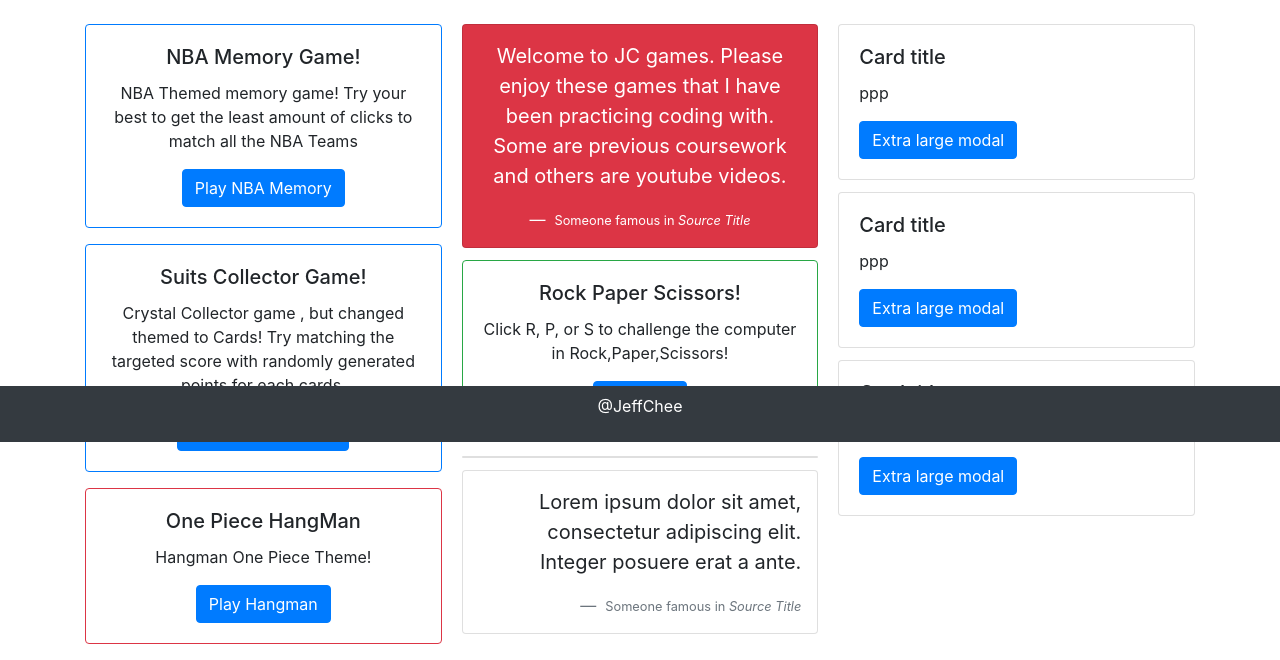
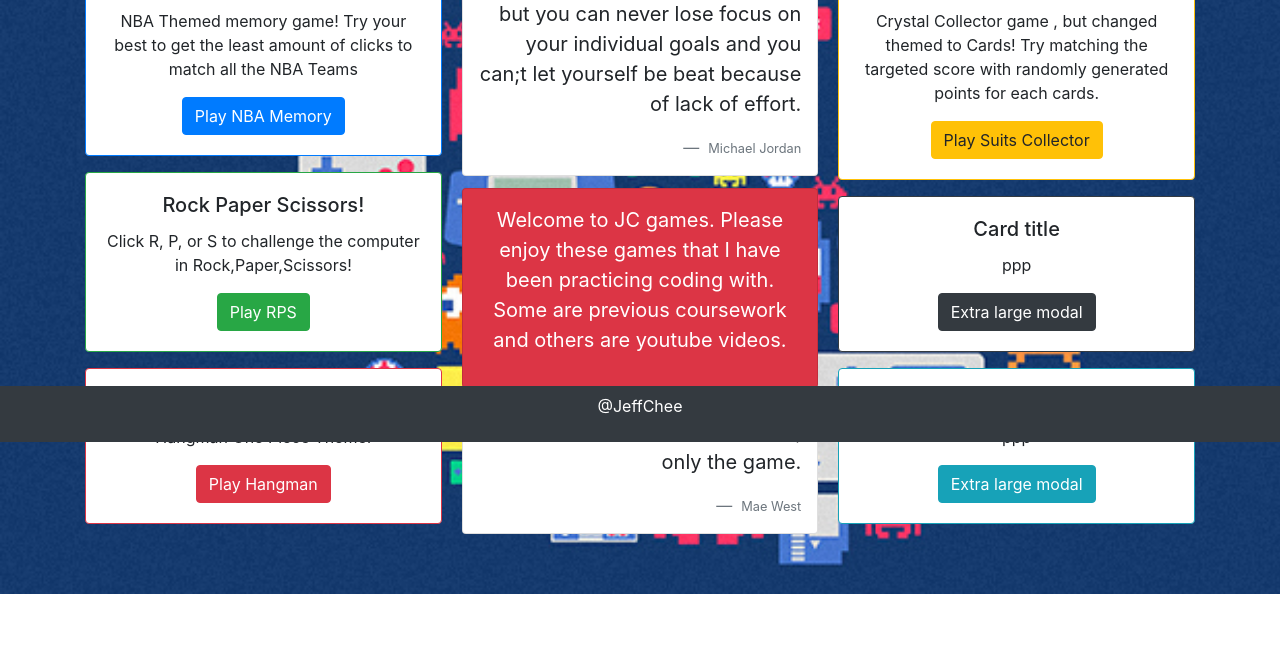
Before and after one commit to jeffchee/jcgames, a plain HTML site: page index.html in a window 1280 px wide. Shown: the part 358-1018 px from the top of the page. After the commit the page ends 952 px from the top, so only its background shows below. Drawn offline with nearby package versions, Linux system fonts and the light colour scheme.

Commit message:
added quotes/suit collector game

```diff
--- a/index.html
+++ b/index.html
@@ -13,7 +13,7 @@
 
 <body>
 
-    <div class="jumbotron jumbotron-fluid ">
+    <div class="jumbotron jumbotron-fluid" style="margin:5px">
         <div class="container">
             <h1 class="display-4 float-left" style=" position: absolute; bottom: 8px; left: 16px ; ">
                 Jche3Games</h1>
@@ -30,8 +30,8 @@
                     <h5 class="card-title">NBA Memory Game!</h5>
                     <p class="card-text">NBA Themed memory game! Try your best to get the least amount of clicks to
                         match all the NBA Teams</p>
-                    <button type="button" class="btn btn-primary" data-toggle="modal"
-                        data-target=".NBAMemory ">Play NBA Memory</button>
+                    <button type="button" class="btn btn-primary" data-toggle="modal" data-target=".NBAMemory ">Play NBA
+                        Memory</button>
                     <div class="modal fade NBAMemory" tabindex="-1" role="dialog"
                         aria-labelledby="myExtraLargeModalLabel" aria-hidden="true">
                         <div class="modal-dialog modal-xl">
@@ -44,65 +44,11 @@
                     </div>
                 </div>
             </div>
-            <div class="card border-primary mb-3 text-center">
-                    <!-- <img src="..." class="card-img-top" alt="..."> -->
-                    <div class="card-body ">
-                        <h5 class="card-title">Suits Collector Game!</h5>
-                        <p class="card-text">Crystal Collector game , but changed themed to Cards! Try matching the targeted score with randomly generated points for each cards.</p>
-                        <button type="button" class="btn btn-primary" data-toggle="modal"
-                            data-target=".SuitCollector">Play Suits Collector</button>
-                        <div class="modal fade SuitCollector" tabindex="-1" role="dialog"
-                            aria-labelledby="myExtraLargeModalLabel" aria-hidden="true">
-                            <div class="modal-dialog modal-xl">
-                                <div class="modal-content">
-                                    <div class="embed-responsive embed-responsive-1by1">
-                                        <embed height="100%" width="100%" src="./Games/SuitsCollector/index.html">
-                                    </div>
-                                </div>
-                            </div>
-                        </div>
-                    </div>
-                </div>
-            <div class="card border-danger mb-3 text-center">
-                <!-- <img src="..." class="card-img-top" alt="..."> -->
-                <div class="card-body">
-                    <h5 class="card-title">One Piece HangMan</h5>
-                    <p class="card-text">Hangman One Piece Theme!
-                    </p>
-                    <button type="button" class="btn btn-primary" data-toggle="modal" data-target=".OPHangman">Play
-                        Hangman</button>
-
-                    <div class="modal fade OPHangman" tabindex="-1" role="dialog"
-                        aria-labelledby="myExtraLargeModalLabel" aria-hidden="true">
-                        <div class="modal-dialog modal-xl">
-                            <div class="modal-content">
-                                <div class="embed-responsive embed-responsive-1by1">
-                                    <embed height="100%" width="100%" src="./Games/HangMan/hangman.html">
-                                </div>
-
-
-                            </div>
-                        </div>
-                    </div>
-
-                </div>
-            </div>
-            <div class="card bg-danger text-white text-center p-3">
-                <blockquote class="blockquote mb-0">
-                    <p>Welcome to JC games. Please enjoy these games that I have been
-                        practicing coding with. Some are previous coursework and others are youtube videos.</p>
-                    <footer class="blockquote-footer text-white">
-                        <small>
-                            Someone famous in <cite title="Source Title">Source Title</cite>
-                        </small>
-                    </footer>
-                </blockquote>
-            </div>
             <div class="card text-center border-success mb-3">
                 <div class="card-body">
                     <h5 class="card-title">Rock Paper Scissors!</h5>
                     <p class="card-text">Click R, P, or S to challenge the computer in Rock,Paper,Scissors!</p>
-                    <button type="button" class="btn btn-primary" data-toggle="modal" data-target=".RPS">Play
+                    <button type="button" class="btn btn-success" data-toggle="modal" data-target=".RPS">Play
                         RPS</button>
 
                     <div class="modal fade RPS" tabindex="-1" role="dialog" aria-labelledby="myExtraLargeModalLabel"
@@ -117,24 +63,84 @@
                     </div>
                 </div>
             </div>
-            <div class="card">
+
+            <div class="card border-danger mb-3 text-center">
                 <!-- <img src="..." class="card-img-top" alt="..."> -->
+                <div class="card-body">
+                    <h5 class="card-title">One Piece HangMan</h5>
+                    <p class="card-text">Hangman One Piece Theme!
+                    </p>
+                    <button type="button" class="btn btn-danger" data-toggle="modal" data-target=".OPHangman">Play
+                        Hangman</button>
+
+                    <div class="modal fade OPHangman" tabindex="-1" role="dialog"
+                        aria-labelledby="myExtraLargeModalLabel" aria-hidden="true">
+                        <div class="modal-dialog modal-xl">
+                            <div class="modal-content">
+                                <div class="embed-responsive embed-responsive-1by1">
+                                    <embed height="100%" width="100%" src="./Games/HangMan/hangman.html">
+                                </div>
+                            </div>
+                        </div>
+                    </div>
+
+                </div>
             </div>
             <div class="card p-3 text-right">
                 <blockquote class="blockquote mb-0">
-                    <p>Lorem ipsum dolor sit amet, consectetur adipiscing elit. Integer posuere erat a ante.</p>
+                    <p>The game has its ups and downs, but you can never lose focus on your individual goals and you can;t let yourself be beat because of lack of effort.</p>
                     <footer class="blockquote-footer">
                         <small class="text-muted">
-                            Someone famous in <cite title="Source Title">Source Title</cite>
+                            Michael Jordan
                         </small>
                     </footer>
                 </blockquote>
             </div>
-            <div class="card">
+            <div class="card bg-danger text-white text-center p-3">
+                <blockquote class="blockquote mb-0">
+                    <p>Welcome to JC games. Please enjoy these games that I have been
+                        practicing coding with. Some are previous coursework and others are youtube videos.</p>
+
+                </blockquote>
+            </div>
+
+            <div class="card p-3 text-right">
+                    <blockquote class="blockquote mb-0">
+                        <p>The score never interested me, only the game.</p>
+                        <footer class="blockquote-footer">
+                            <small class="text-muted">
+                                Mae West
+                            </small>
+                        </footer>
+                    </blockquote>
+                </div>
+
+            <div class="card border-warning mb-3 text-center">
+                <!-- <img src="..." class="card-img-top" alt="..."> -->
+                <div class="card-body ">
+                    <h5 class="card-title">Suits Collector Game!</h5>
+                    <p class="card-text">Crystal Collector game , but changed themed to Cards! Try matching the targeted
+                        score with randomly generated points for each cards.</p>
+                    <button type="button" class="btn btn-warning" data-toggle="modal" data-target=".SuitCollector">Play
+                        Suits Collector</button>
+                    <div class="modal fade SuitCollector" tabindex="-1" role="dialog"
+                        aria-labelledby="myExtraLargeModalLabel" aria-hidden="true">
+                        <div class="modal-dialog modal-xl">
+                            <div class="modal-content">
+                                <div class="embed-responsive embed-responsive-1by1">
+                                    <embed height="100%" width="100%" src="./Games/SuitsCollector/index.html">
+                                </div>
+                            </div>
+                        </div>
+                    </div>
+                </div>
+            </div>
+
+            <div class="card border-dark mb-3 text-center">
                 <div class="card-body">
                     <h5 class="card-title">Card title</h5>
                     <p class="card-text">ppp</p>
-                    <button type="button" class="btn btn-primary" data-toggle="modal"
+                    <button type="button" class="btn btn-dark" data-toggle="modal"
                         data-target=".bd-example-modal-xl">Extra large modal</button>
 
                     <div class="modal fade bd-example-modal-xl" tabindex="-1" role="dialog"
@@ -147,28 +153,11 @@
                     </div>
                 </div>
             </div>
-            <div class="card">
+            <div class="card border-info mb-3 text-center">
                 <div class="card-body">
                     <h5 class="card-title">Card title</h5>
                     <p class="card-text">ppp</p>
-                    <button type="button" class="btn btn-primary" data-toggle="modal"
-                        data-target=".bd-example-modal-xl">Extra large modal</button>
-
-                    <div class="modal fade bd-example-modal-xl" tabindex="-1" role="dialog"
-                        aria-labelledby="myExtraLargeModalLabel" aria-hidden="true">
-                        <div class="modal-dialog modal-xl">
-                            <div class="modal-content">
-                                ...
-                            </div>
-                        </div>
-                    </div>
-                </div>
-            </div>
-            <div class="card">
-                <div class="card-body">
-                    <h5 class="card-title">Card title</h5>
-                    <p class="card-text">ppp</p>
-                    <button type="button" class="btn btn-primary" data-toggle="modal"
+                    <button type="button" class="btn btn-info" data-toggle="modal"
                         data-target=".bd-example-modal-xl">Extra large modal</button>
 
                     <div class="modal fade bd-example-modal-xl" tabindex="-1" role="dialog"
@@ -187,7 +176,7 @@
     </div>
 
 
-
+<br><br>
 
 
 
--- a/style.css
+++ b/style.css
@@ -2,7 +2,7 @@
 .jumbotron {
     background-image: url("./Image/PCC.png");
     background-size: cover;
-    height: 350px;
+    height: 300px;
     background-repeat: no-repeat;
     background-position: center;
     color: white;
@@ -21,7 +21,7 @@
  }
 
  body {
-   background-image: url("");
+   background-image: url("./Image/PACPAC.jpg");
    background-size: cover;
     background-repeat: no-repeat;
 
```
